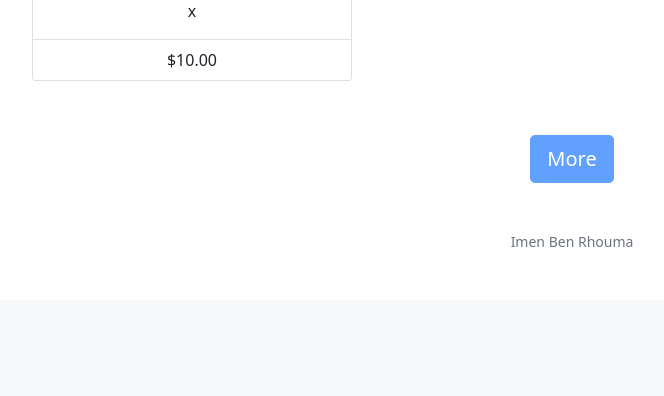
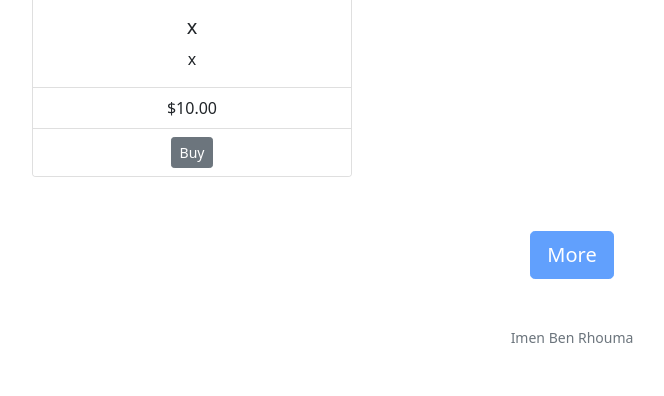
Before and after one commit to br-imen/sellandbuy, a Flask app: page / in a window 1280 px wide. Shown: the part 903-1299 px from the top of the page, without its empty margins (68-732 px from the left). Before the commit the page ends 1150 px from the top, so only its background shows below. Run offline with Flask 2, Linux system fonts and the light colour scheme; some libraries are stand-ins or nearby versions.

Commit message:
add button buy

```diff
--- a/templates/index.html
+++ b/templates/index.html
@@ -23,6 +23,7 @@
               </div>
               <ul class="list-group list-group-flush">
                 <li class="list-group-item">{{ "$%0.2f" | format( product.price / 100) }} </li>
+                <li class="list-group-item"><button class="btn btn-secondary btn-sm"> Buy </button></li>
               </ul>
             </div>
           </div>
@@ -61,6 +62,7 @@
         htmlProduct += '</div>';
         htmlProduct += '<ul class="list-group list-group-flush">';
         htmlProduct += '<li class="list-group-item">$'+products[id].price+'</li>';
+        htmlProduct += '<li class="list-group-item"><button class="btn btn-secondary btn-sm"> Buy </button></li>';
         htmlProduct += '</ul>';
         htmlProduct += '</div>';
         htmlProduct += '</div>';
@@ -102,6 +104,7 @@
           htmlProduct += '</div>';
           htmlProduct += '<ul class="list-group list-group-flush">';
           htmlProduct += '<li class="list-group-item">$'+products[id].price+'</li>';
+          htmlProduct += '<li class="list-group-item"><button class="btn btn-secondary btn-sm"> Buy </button></li>';
           htmlProduct += '</ul>';
           htmlProduct += '</div>';
           htmlProduct += '</div>';
```
Also changed, not shown: media/0e9263f7-c3f4-499c-b18b-affb26e45114.jpg (deleted), media/2d69fe12-86dc-423f-90d1-953e358ba2f5.jpg (deleted), media/45b69d6b-cdbf-48f1-abb0-9a8c5745baab.JPG (deleted), media/5a2cc5cd-274e-4cd1-8cb6-0e892823900b.JPG (deleted), media/607753a9-4a5a-4fbf-9337-2e60bf29fd8f.jpg (deleted), media/702361b4-3893-4596-b521-e182defee2fd.jpg (deleted), media/76f4ece2-97ee-436c-bee2-05ddd9320281.jpg (deleted), media/b2ceac9d-e852-44bd-a047-82a0d988331e.jpg (deleted), media/c1b42779-e0e5-4942-9c36-2bea8a2cfdba.jpg (deleted), media/c3f92516-001a-4d20-91c5-9a56ce276f12.jpg (deleted), media/c7c05b24-67dd-4619-80be-c75a3d56a3d5.jpg (deleted), media/ce6584b0-6c82-4d48-9fec-cfef67708dd5.jpg (deleted), media/d16ab557-7dac-4b0e-a5c5-7d03e19192f1.jpg (deleted), media/efbdcf94-54b6-43fd-8d48-3d417779a09c.JPG (deleted), 1 more files.
